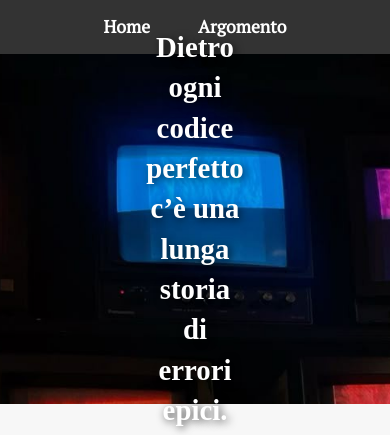
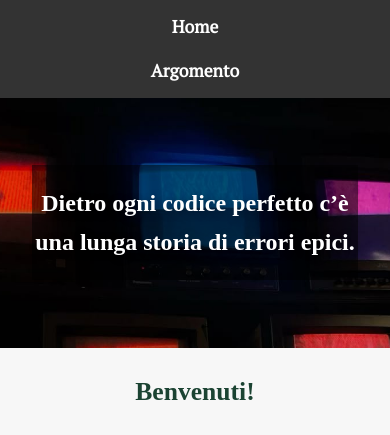
Before and after one commit to psWithCoffee/psWithCoffee.github.io, a plain HTML site: page home.html in a window 390 px wide. Shown: the top 435 px of the page. Drawn offline with Linux system fonts and the light colour scheme; a web font is replaced by a local one.

Commit message:
grandezza flessibile

```diff
--- a/home.html
+++ b/home.html
@@ -3,7 +3,7 @@
 <head>
   <meta charset="UTF-8" />
   <meta name="viewport" content="width=device-width, initial-scale=1.0"/>
-  <title>Il mio sito di informatica</title>
+  <title>Homepage</title>
 
 
   <link href="https://fonts.googleapis.com/css2?family=DM+Serif+Text&family=PT+Serif&display=swap" rel="stylesheet">
@@ -24,7 +24,7 @@
 
 
   <header class="hero-header">
-    <h1>Dietro ogni codice perfetto c’è una lunga storia di errori epici.</h1>
+    <h1><span class="highlighted">Dietro ogni codice perfetto c’è una lunga storia di errori epici.</span></h1>
   </header>
 
 
--- a/style.css
+++ b/style.css
@@ -179,3 +179,68 @@ footer {
   font-size: 1.1rem;
   margin-top: auto;
 }
+
+
+
+
+@media (max-width: 768px) {
+
+  main {
+    padding: 0 1.5rem;
+  }
+
+
+  header h1 {
+    font-size: 2.2rem;
+    padding: 0 1rem;
+  }
+
+
+  .navbar ul {
+    flex-direction: column;
+    gap: 1rem;
+  }
+
+  .navbar a {
+    font-size: 1rem;
+  }
+
+
+  .intro-section {
+    flex-direction: column;
+    align-items: center;
+    text-align: center;
+  }
+
+  .outside-image {
+    max-width: 80%;
+  }
+
+  .description {
+    font-size: 1rem;
+    text-align: justify;
+  }
+
+  .centered-image {
+    margin-top: 1rem;
+    max-width: 90%;
+  }
+
+
+  .feature-boxes {
+    flex-direction: column;
+    align-items: center;
+  }
+
+  .box {
+    max-width: 100%;
+  }
+
+  .box h2 {
+    font-size: 1.2rem;
+  }
+
+  .box p {
+    font-size: 1rem;
+  }
+}
--- a/style1.css
+++ b/style1.css
@@ -1,6 +1,6 @@
 :root {
     --main-bg: #f7f7f7;
-    --primary-color: #1b4332; /* Verde scuro */
+    --primary-color: #1b4332;
     --text-color: #333;
     --accent-bg: #fff;
     --shadow: 0 4px 12px rgba(0, 0, 0, 0.1);
@@ -55,7 +55,7 @@
 
   .hero-header {
     background-color: var(--primary-color);
-    background-image: url('Images/📺.jpg'); /* Cambia con il tuo percorso */
+    background-image: url('Images/📺.jpg');
     background-size: cover;
     background-position: center;
     background-repeat: no-repeat;
@@ -68,15 +68,41 @@
     text-align: center;
   }
 
+  .hero-header {
+    background-color: var(--primary-color);
+    background-image: url('Images/📺.jpg');
+    background-size: cover;
+    background-position: center;
+    background-repeat: no-repeat;
+    height: 350px;
+
+    display: flex;
+    align-items: center;
+    justify-content: center;
+    text-align: center;
+    padding: 0;
+    position: relative;
+  }
+
   .hero-header h1 {
     font-family: var(--heading-font);
     font-size: 1.8rem;
     font-weight: 700;
     color: white;
-    text-shadow: 2px 2px 8px rgba(0, 0, 0, 0.7);
-    line-height: 1.4;
-    padding: 0 3cm;
+    text-shadow: 2px 2px 8px rgba(0, 0, 0, 0.4);
+    margin: 0;
+    width: 100%;
   }
+
+  .hero-header .highlighted {
+    display: block;
+    background-color: rgba(0, 0, 0, 0.5);
+    padding: 0.8em 0;
+    width: 100%;
+  }
+
+
+
 
 
   main.content {
@@ -110,3 +136,43 @@
     text-align: center;
     font-size: 1.1rem;
   }
+
+
+  @media (max-width: 768px) {
+    .navbar ul {
+      flex-direction: column;
+      gap: 1rem;
+    }
+
+    .hero-header {
+      padding: 0 1rem;
+      height: auto;
+      min-height: 250px;
+    }
+
+    .hero-header h1 {
+      font-size: 1.5rem;
+      padding: 0 1rem;
+    }
+
+    main.content {
+      padding: 0 1.5rem;
+      margin-top: 1.5rem;
+      margin-bottom: 3rem;
+    }
+
+    .intro-text h2 {
+      font-size: 1.6rem;
+      text-align: center;
+    }
+
+    .intro-text p {
+      font-size: 1rem;
+      text-align: justify;
+    }
+
+    footer {
+      font-size: 1rem;
+      padding: 1.5rem 1rem;
+    }
+  }
```
Also changed, not shown: Images/download.jpg (deleted), Images/vimle.avif (deleted), 1 other file.
